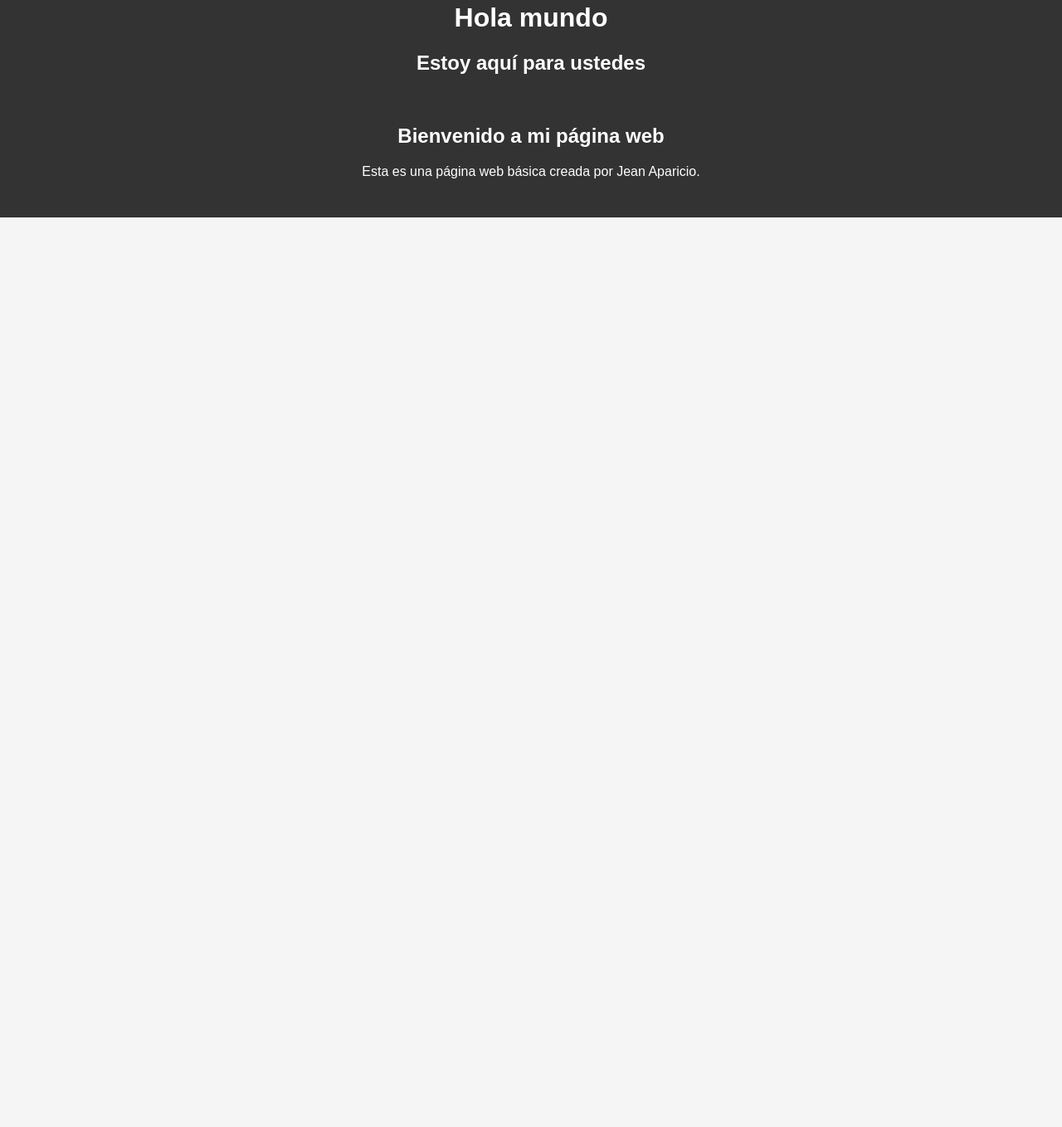
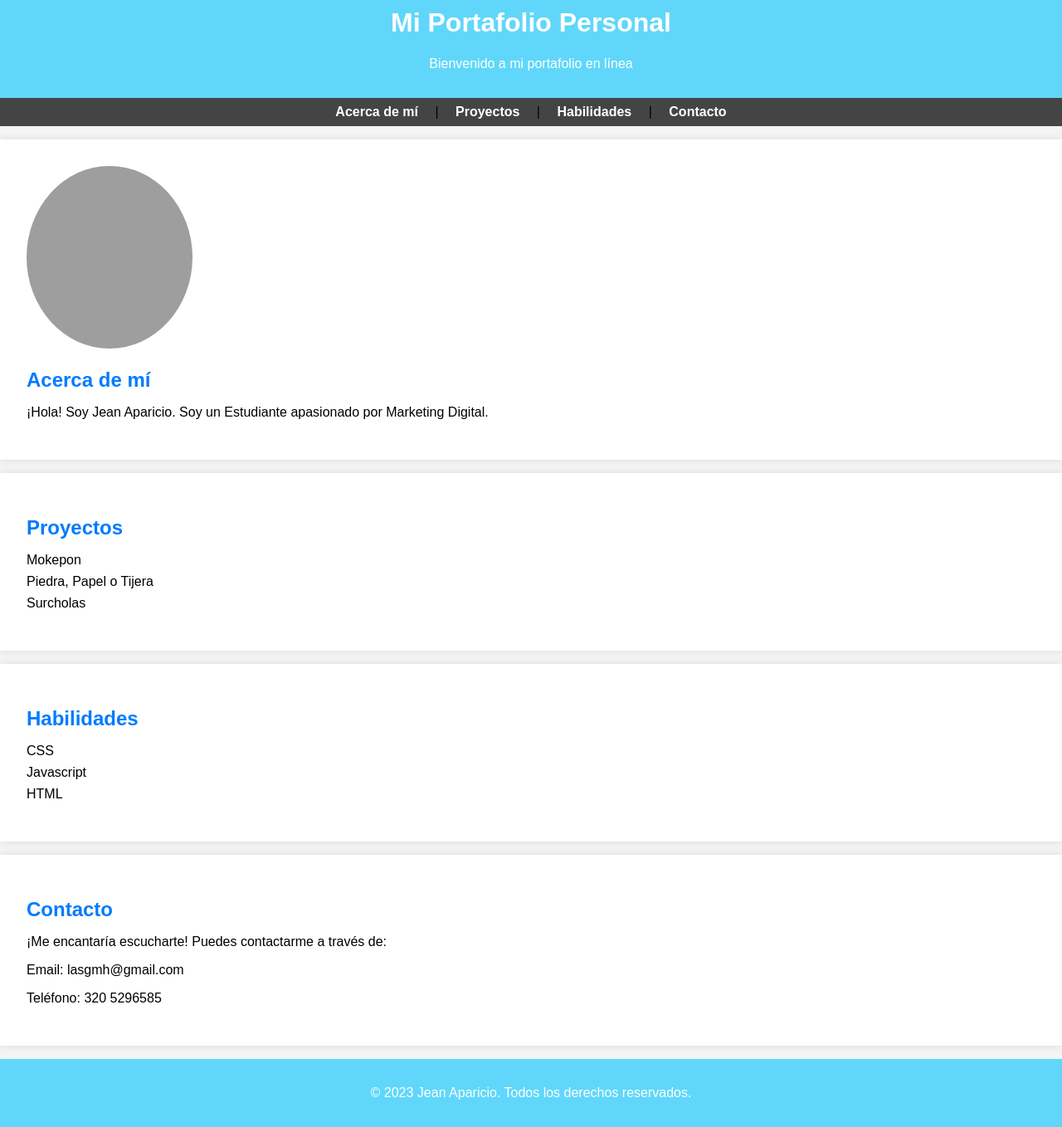
Before and after one commit to Pierre-28j7/Portafolio, a plain HTML site: page index.html in a window 1280 px wide. Shown: the part 28-1386 px from the top of the page at 83% size. Before the commit the page ends 800 px from the top, so only its background shows below. Drawn offline with Linux system fonts and the light colour scheme; grey boxes are pictures that could not be loaded.

Commit message:
Update index.html

```diff
--- a/index.html
+++ b/index.html
@@ -2,52 +2,130 @@
 <html lang="es">
 <head>
     <meta charset="UTF-8">
+
     <meta name="viewport" content="width=device-width, initial-scale=1.0">
-<title>Ejemplo de HTML y CSS</title>
+    <title>Mi Portafolio Personal</title>
     <style>
-
-
+        /* Estilos generales */
         body {
            font-family: Arial, sans-serif;
            margin: 0;
            padding: 0;
-    background-color: #f5f5f5;
+           background-color: #f4f4f4;
         }
+
+        /* Estilos para el encabezado */
         header {
-    background-color: #333;
+           background-color: #60D7FA;
            color: #fff;
-    padding: 10px;
            text-align: center;
+           padding: 1em;
         }
-  .container {
-    max-width: 800px;
-    margin: 0 auto;
-    padding: 20px;
+
+        /* Estilos para la barra de navegación */
+        nav {
+           background-color: #444;
+           text-align: center;
+           padding: 0.5em;
+        }
+
+        #nav img {
+           width: 200px;
+           height: 220px;
+           border-radius: 150%;
+        }
+
+        nav a {
+           color: #fff;
+           text-decoration: none;
+           margin: 0 1em;
+           font-weight: bold;
+        }
+
+        /* Estilos para las secciones */
+        section {
+           padding: 2em;
+           background-color: #fff;
+           margin: 1em 0;
+           box-shadow: 0 0 10px rgba(0, 0, 0, 0.1);
+        }
+
+        /* Estilos para los títulos de sección */
+        section h2 {
+           color: #007bff;
+           margin-bottom: 0.5em;
+        }
+
+        /* Estilos para las listas en las secciones */
+        ul {
+           list-style-type: none;
+           padding: 0;
+        }
+
+        li {
+           margin-bottom: 0.5em;
+        }
+
+        /* Estilos para los enlaces */
+        a {
+           color: #000000;
+           text-decoration: none;
+           transition: color 0.3s;
+        }
+
+        a:hover {
+           color: #0056b3;
+        }
+
+        /* Estilos para el pie de página */
+        footer {
+           background-color: #60D7FA;
+           color: #fff;
+           text-align: center;
+           padding: 1em;
         }
     </style>
 </head>
 <body>
-
-
     <header>
-
-
-<h1>Hola mundo</h1>
-<h2>Estoy aquí para ustedes</h2>
-
-  </
+        <h1>Mi Portafolio Personal</h1>
+        <p>Bienvenido a mi portafolio en línea</p>
     </header>
-  <div class="container">
-    <h2>Bienvenido a mi página web</h2>
-    <p>Esta es una página web básica creada por Jean Aparicio.</p>
-  </div>
-
+    <nav>
+        <a href="#acerca">Acerca de mí</a> |
+        <a href="#proyectos">Proyectos</a> |
+        <a href="#habilidades">Habilidades</a> |
+        <a href="#contacto">Contacto</a>
+    </nav>
+    <section id="nav">
+        <img src="https://images.unsplash.com/photo-1622698639855-fda2a55e0cbe?ixlib=rb-4.0.3&ixid=M3wxMjA3fDB8MHxwaG90by1wYWdlfHx8fGVufDB8fHx8fA%3D%3D&auto=format&fit=crop&w=928&q=80" alt="Imagen de cabecera">
+        <h2>Acerca de mí</h2>
+        <p>¡Hola! Soy Jean Aparicio. Soy un Estudiante apasionado por Marketing Digital.</p>
+    </section>
+    <section id="proyectos">
+        <h2>Proyectos</h2>
+        <ul>
+            <li><a href="#">Mokepon</a></li>
+            <li><a href="#">Piedra, Papel o Tijera</a></li>
+            <li><a href="#">Surcholas</a></li>
+        </ul>
+    </section>
+    <section id="habilidades">
+        <h2>Habilidades</h2>
+        <ul>
+            <li>CSS</li>
+            <li>Javascript</li>
+            <li>HTML</li>
+        </ul>
+    </section>
+    <section id="contacto">
+        <h2>Contacto</h2>
+        <p>¡Me encantaría escucharte! Puedes contactarme a través de:</p>
+        <p>Email: lasgmh@gmail.com</p>
+        <p>Teléfono: 320 5296585</p>
+    </section>
+    <footer>
+        <p>&copy; 2023 Jean Aparicio. Todos los derechos reservados.</p>
+    </footer>
 </body>
-
-</
-</body>
-
 </html>
-
-</
-</html>
```
Lines whose indentation alone changed are shown as unchanged.
